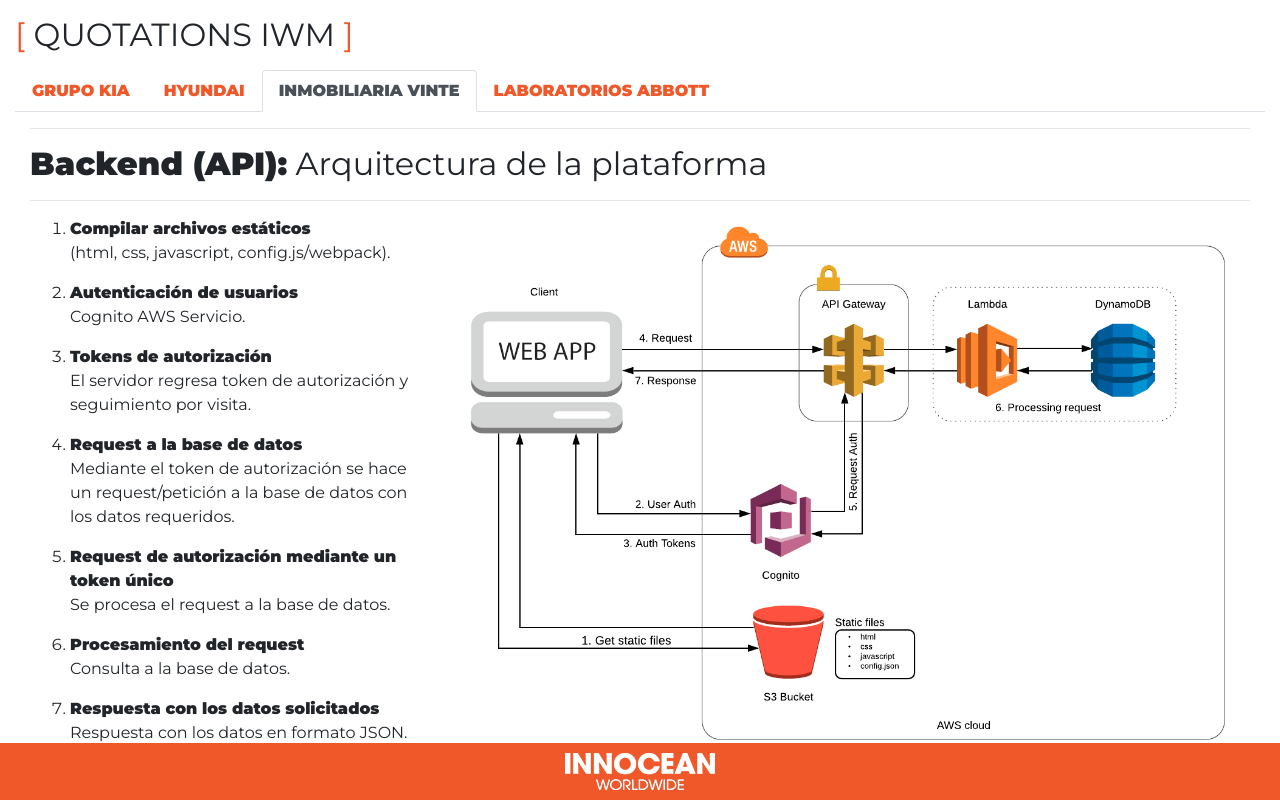
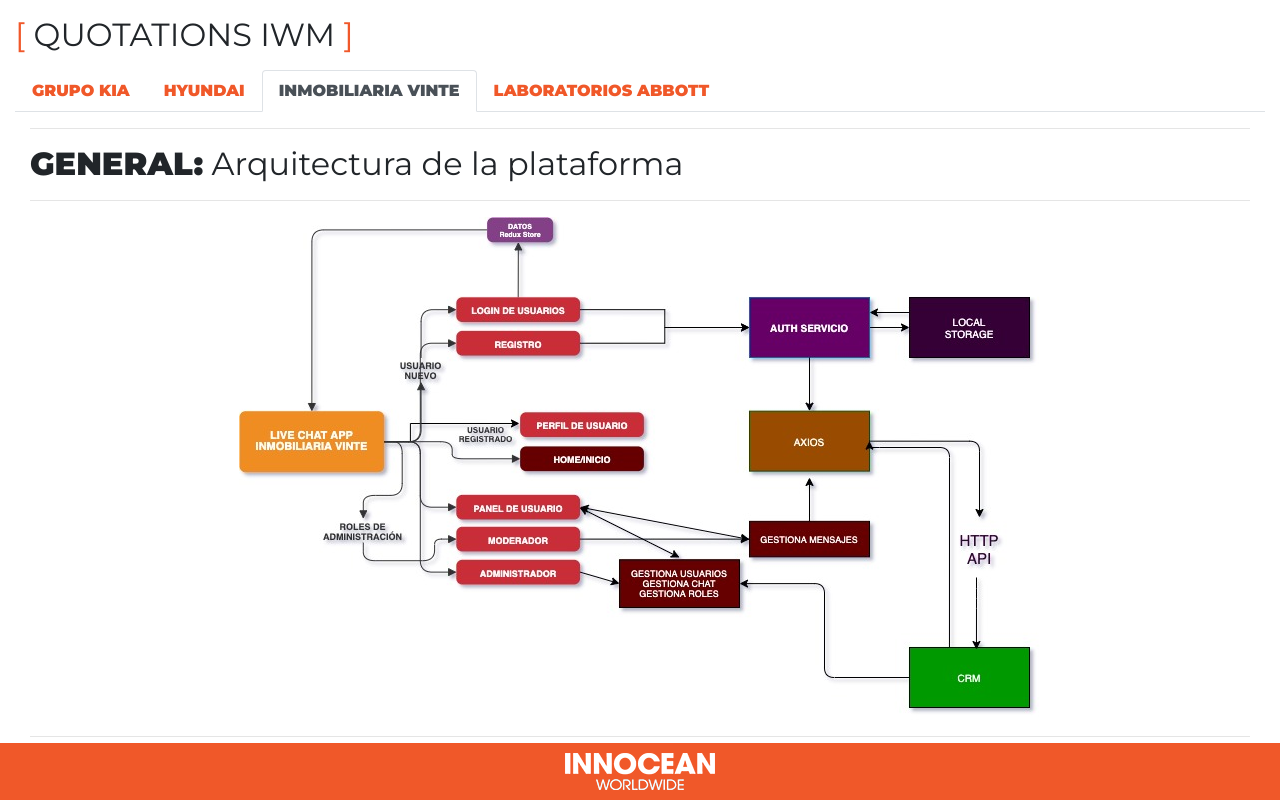
Before and after one commit to innoceanmexico/proyectos, a Next.js app: page /cotizacion/general in a window 1280 px wide. Both pictures are taken after a click on the tab "INMOBILIARIA VINTE". Shown: the top 800 px of the page. Built offline with nearby package versions, Linux system fonts and the light colour scheme; what @amcharts/amcharts4 would draw is missing.

Commit message:
Diagrama vinte

```diff
--- a/pages/cotizacion/general.js
+++ b/pages/cotizacion/general.js
@@ -982,6 +982,22 @@
                                     <Row>
                                         <Col>
                                             <hr/>
+                                            <h2><b><span class="lnr lnr-chevron-right"></span> GENERAL:</b> Arquitectura de la plataforma </h2>
+                                            <hr/>
+                                        </Col>
+                                    </Row>
+
+                                    <Row>
+                                        <Col>
+                                            <div align="center">
+                                                <img src="/images/VINTE.jpg" title="INNOCEAN MÉXICO" alt="INNOCEAN MÉXICO" className="img-fluid" />
+                                            </div>
+
+                                        </Col>
+                                    </Row>
+                                    <Row>
+                                        <Col>
+                                            <hr/>
                                             <h2><b><span class="lnr lnr-chevron-right"></span> Backend (API):</b> Arquitectura de la plataforma </h2>
                                             <hr/>
                                         </Col>
```
Also changed, not shown: public/images/VINTE.jpg (added).
